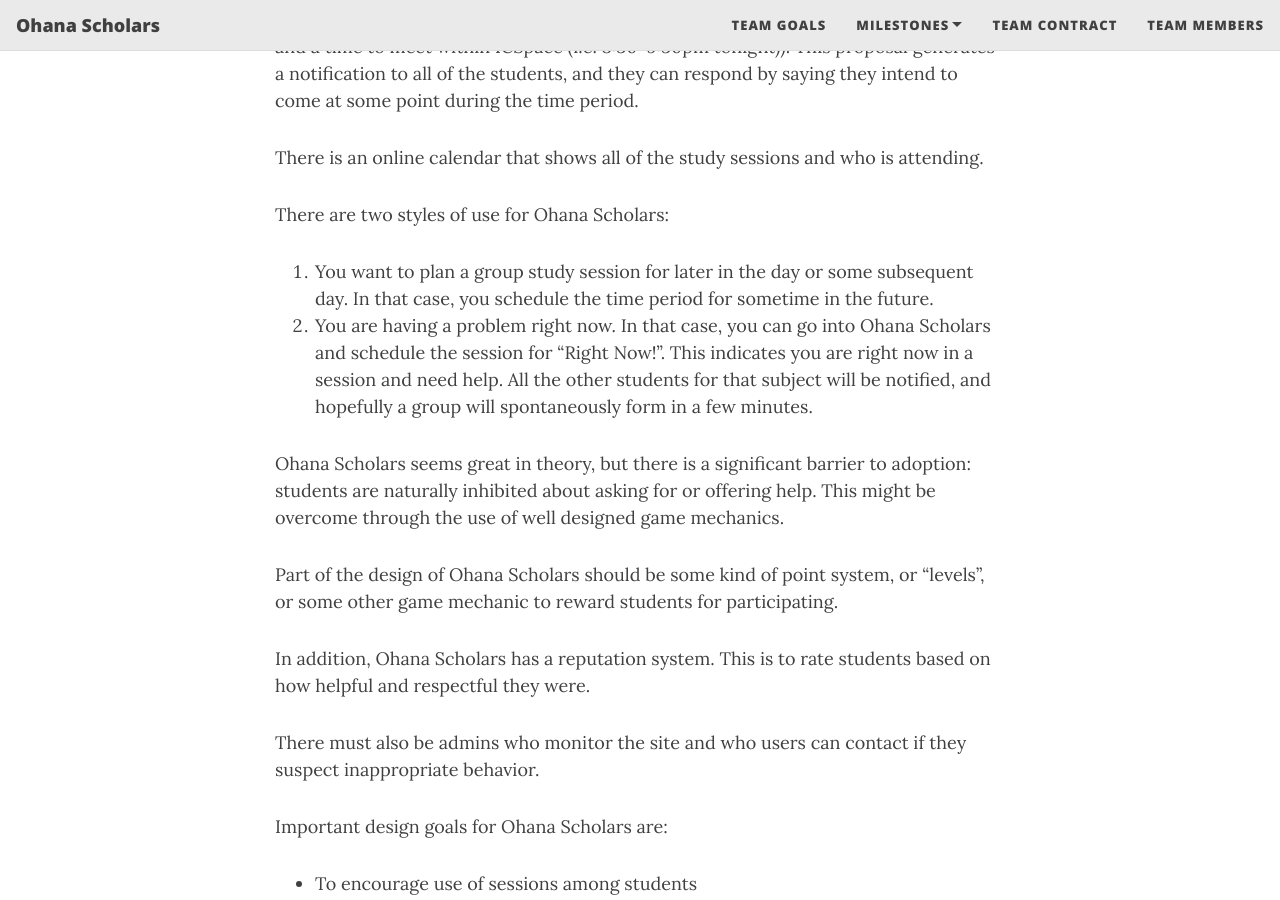
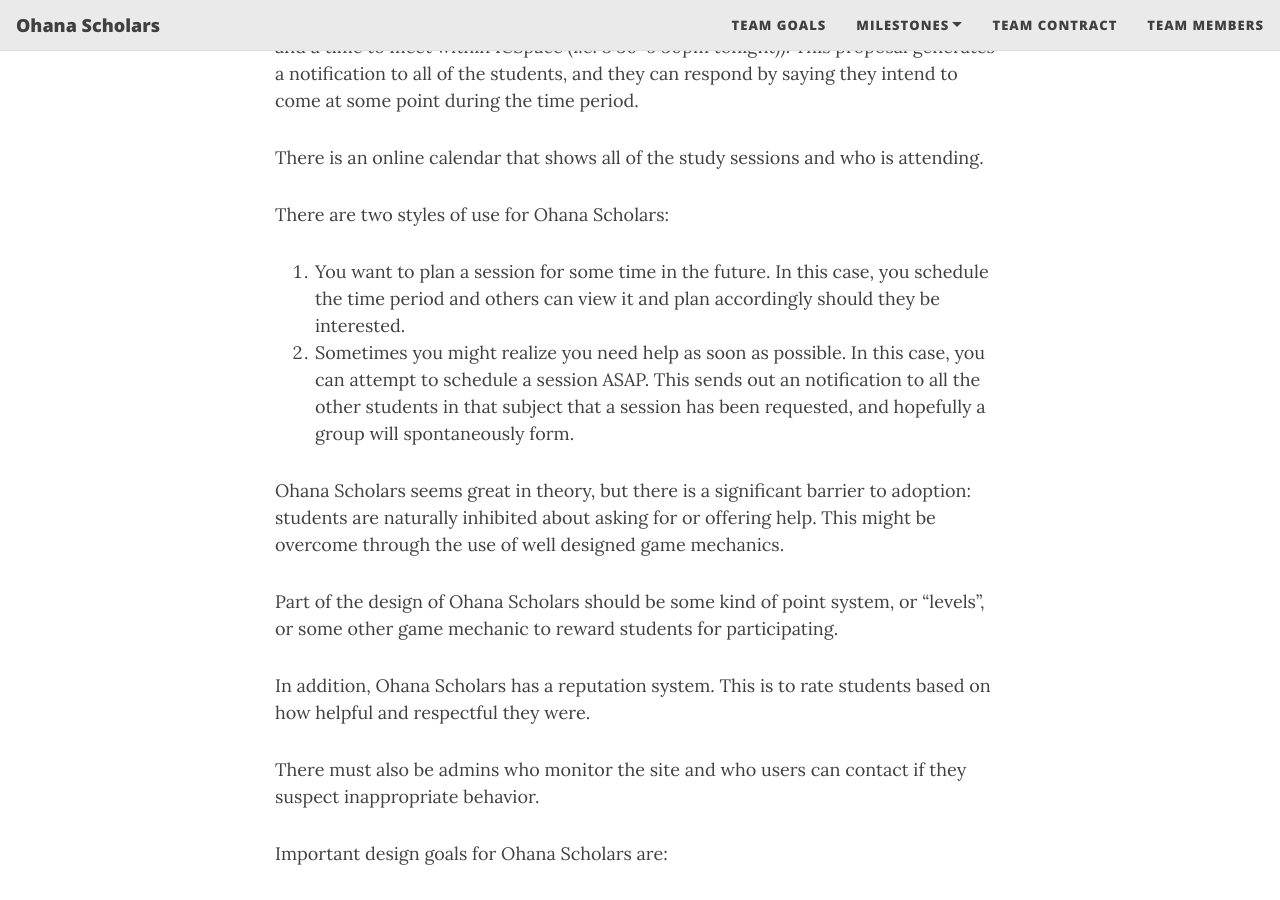
Before and after one commit to ohana-scholars/ohana-scholars.github.io, a Jekyll site: the page built from index.md, in a window 1280 px wide and 900 px high, scrolled down 925 px. Built offline with Jekyll 4.4.1, drawn with Linux system fonts in a browser that asks for light colours; nearby versions of some CDN libraries; the list of posts is cut into pages by our own code.

Commit message:
Updated index.md

```diff
--- a/index.md
+++ b/index.md
@@ -22,10 +22,10 @@
 There are two styles of use for Ohana Scholars:
 <ol>
     <li>
-        You want to plan a group study session for later in the day or some subsequent day. In that case, you schedule the time period for sometime in the future.
+        You want to plan a session for some time in the future. In this case, you schedule the time period and others can view it and plan accordingly should they be interested.
     </li>
     <li>
-        You are having a problem right now. In that case, you can go into Ohana Scholars and schedule the session for “Right Now!”. This indicates you are right now in a session and need help. All the other students for that subject will be notified, and hopefully a group will spontaneously form in a few minutes.
+        Sometimes you might realize you need help as soon as possible. In this case, you can attempt to schedule a session ASAP. This sends out an notification to all the other students in that subject that a session has been requested, and hopefully a group will spontaneously form.
     </li>
 </ol>
 Ohana Scholars seems great in theory, but there is a significant barrier to adoption: students are naturally inhibited about asking for or offering help. This might be overcome through the use of well designed game mechanics.
```
